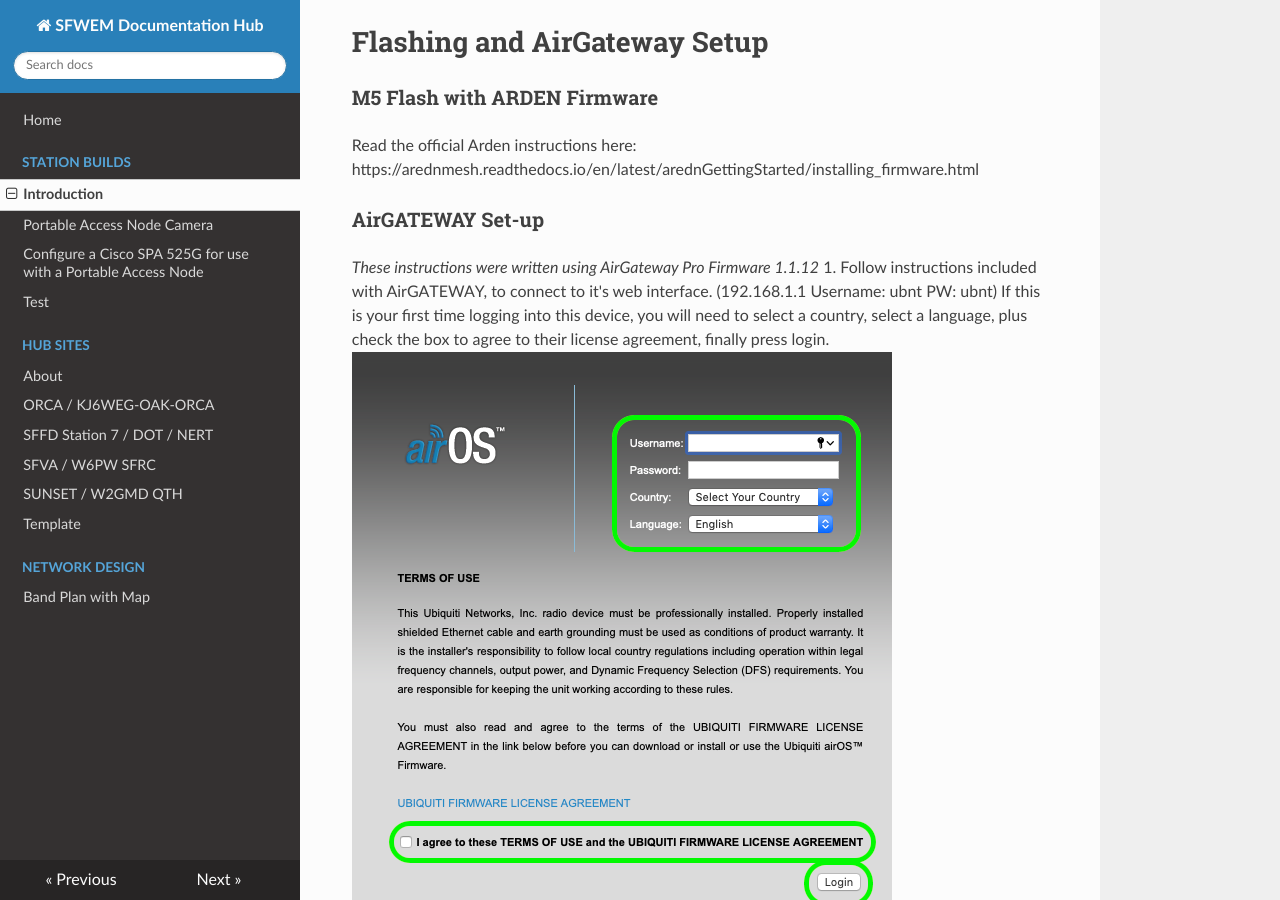
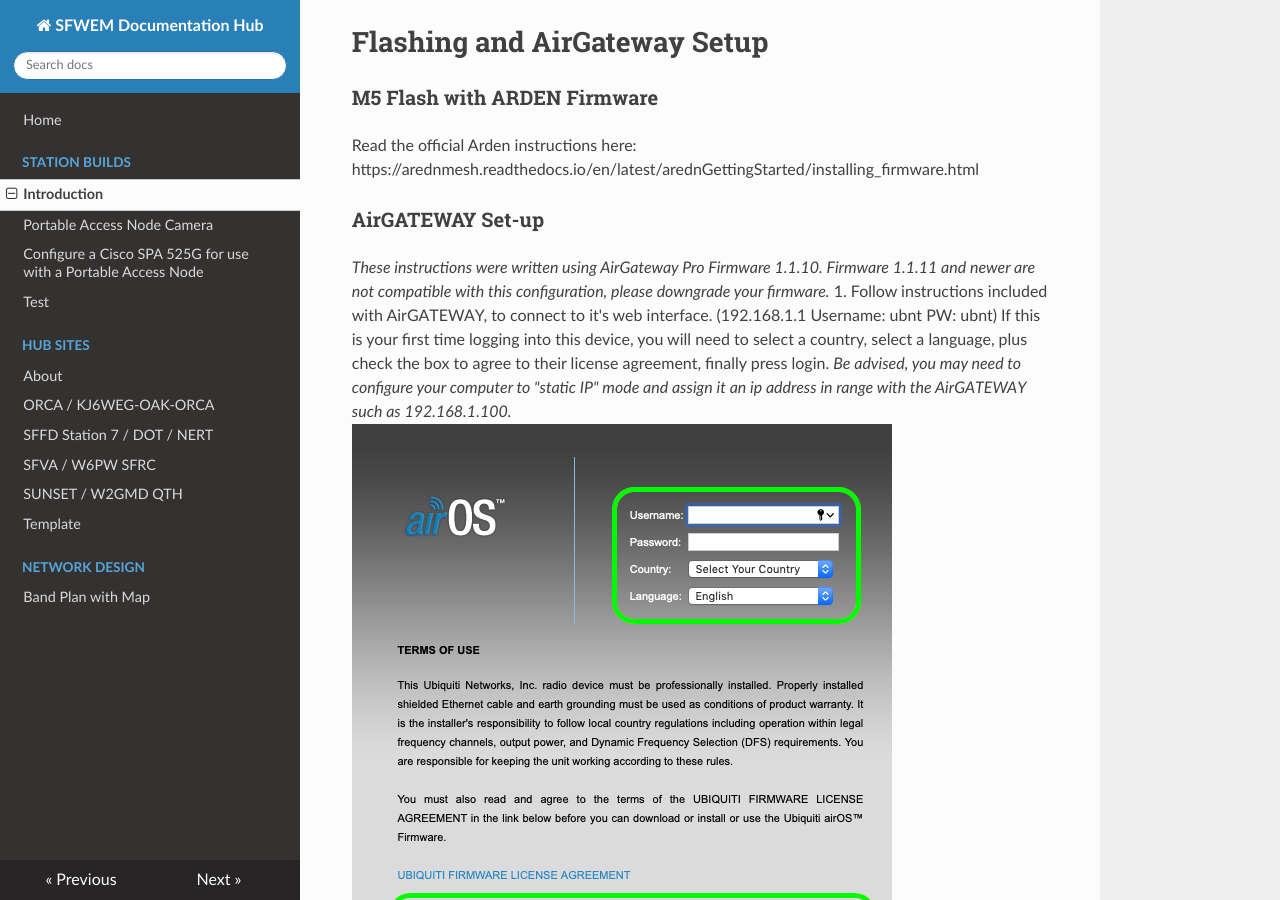
Before and after one commit to sfwem/SFWEM-Docs, an MkDocs documentation site: the page built from docs/Station_Builds/PAN_1.0.md, in a window 1280 px wide and 900 px high, scrolled down 2846 px. Built offline with MkDocs 1.6.1, drawn with Linux system fonts in a browser that asks for light colours; nearby versions of some CDN libraries.

```diff
--- a/docs/Station_Builds/PAN_1.0.md
+++ b/docs/Station_Builds/PAN_1.0.md
@@ -88,8 +88,8 @@
 
 ### AirGATEWAY Set-up
 
-<I> These instructions were written using AirGateway Pro Firmware 1.1.12</I>
-1. Follow instructions included with AirGATEWAY, to connect to it's web interface. (192.168.1.1 Username: ubnt PW: ubnt) If this is your first time logging into this device, you will need to select a country, select a language, plus check the box to agree to their license agreement, finally press login.<BR>
+<I> These instructions were written using AirGateway Pro Firmware 1.1.10. Firmware 1.1.11 and newer are not compatible with this configuration, please downgrade your firmware.</I>
+1. Follow instructions included with AirGATEWAY, to connect to it's web interface. (192.168.1.1 Username: ubnt PW: ubnt) If this is your first time logging into this device, you will need to select a country, select a language, plus check the box to agree to their license agreement, finally press login. <I>Be advised, you may need to configure your computer to "static IP" mode and assign it an ip address in range with the AirGATEWAY such as 192.168.1.100.</I><BR>
 ![screenshot](AirGateway_001.png)<BR>
 2. Key Step: Disable the "airCRM Business Operations Platform Provisioning Mode"<BR>
     A: Click on the System Tab.<BR>
```
